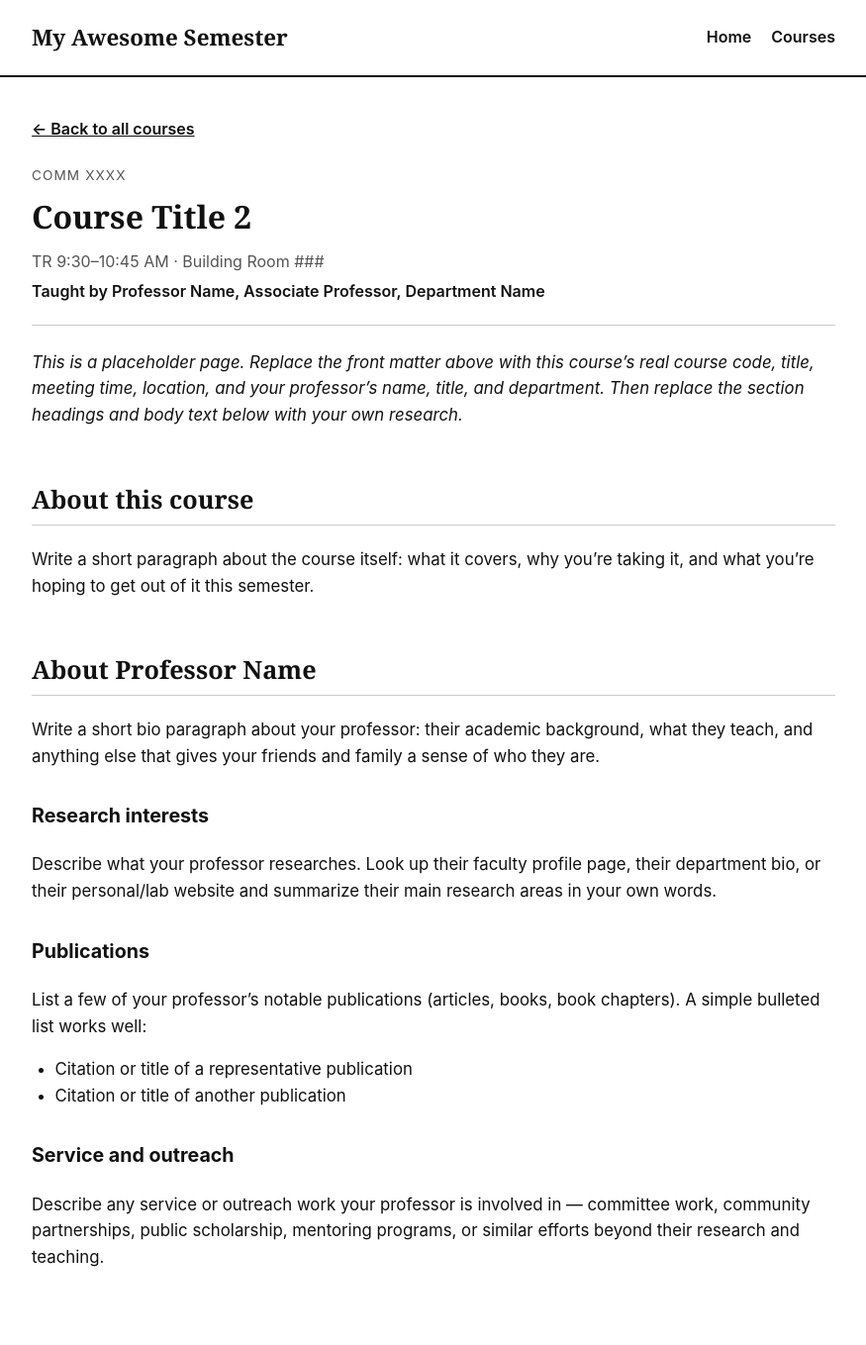
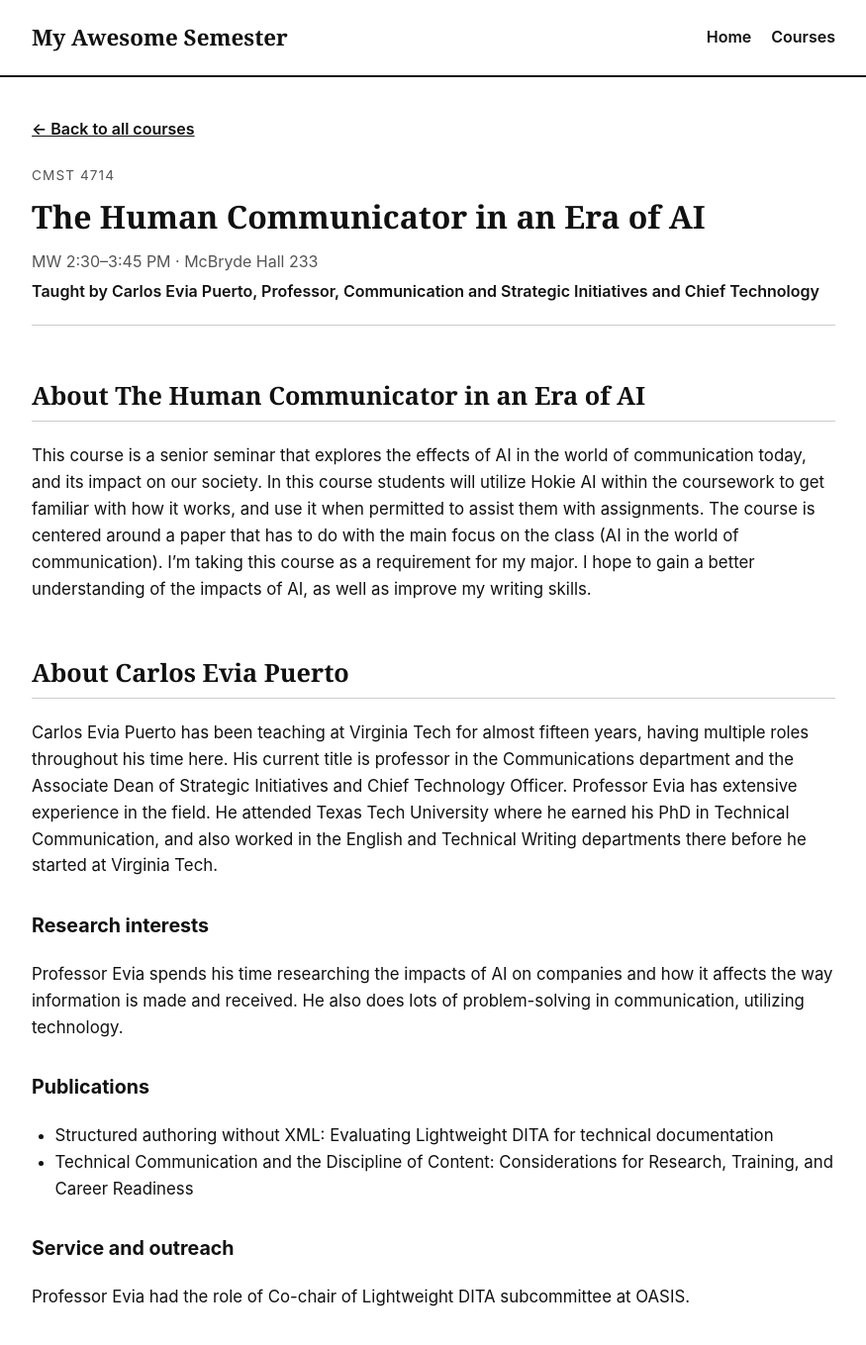
Before and after one commit to abbyfriedman1/myawesomesemester26, a Jekyll site: the page built from _courses/course-02.md, in a window 1280 px wide and 1400 px high. Shown: the top 1359 px of the window at 99% size, without its empty margins (202-1077 px from the left). Built offline with Jekyll 4.4.1, drawn with Linux system fonts in a browser that asks for light colours.

Commit message:
Update course-02.md

```diff
--- a/_courses/course-02.md
+++ b/_courses/course-02.md
@@ -1,46 +1,31 @@
 ---
 course_number: 2
-course_code: "COMM XXXX"
-course_title: "Course Title 2"
-meeting_time: "TR 9:30–10:45 AM"
-location: "Building Room ###"
-instructor_name: "Professor Name"
-instructor_title: "Associate Professor"
-instructor_department: "Department Name"
+course_code: "CMST 4714"
+course_title: "The Human Communicator in an Era of AI"
+meeting_time: "MW 2:30–3:45 PM"
+location: "McBryde Hall 233"
+instructor_name: "Carlos Evia Puerto"
+instructor_title: "Professor"
+instructor_department: "Communication and Strategic Initiatives and Chief Technology"
 ---
 
-_This is a placeholder page. Replace the front matter above with this course's real
-course code, title, meeting time, location, and your professor's name, title, and
-department. Then replace the section headings and body text below with your own
-research._
+## About The Human Communicator in an Era of AI
 
-## About this course
+This course is a senior seminar that explores the effects of AI in the world of communication today, and its impact on our society. In this course students will utilize Hokie AI within the coursework to get familiar with how it works, and use it when permitted to assist them with assignments. The course is centered around a paper that has to do with the main focus on the class (AI in the world of communication). I'm taking this course as a requirement for my major. I hope to gain a better understanding of the impacts of AI, as well as improve my writing skills.
 
-Write a short paragraph about the course itself: what it covers, why you're taking
-it, and what you're hoping to get out of it this semester.
+## About Carlos Evia Puerto
 
-## About Professor Name
-
-Write a short bio paragraph about your professor: their academic background, what
-they teach, and anything else that gives your friends and family a sense of who
-they are.
+Carlos Evia Puerto has been teaching at Virginia Tech for almost fifteen years, having multiple roles throughout his time here. His current title is professor in the Communications department and the Associate Dean of Strategic Initiatives and Chief Technology Officer. Professor Evia has extensive experience in the field. He attended Texas Tech University where he earned his PhD in Technical Communication, and also worked in the English and Technical Writing departments there before he started at Virginia Tech.
 
 ### Research interests
 
-Describe what your professor researches. Look up their faculty profile page, their
-department bio, or their personal/lab website and summarize their main research
-areas in your own words.
+Professor Evia spends his time researching the impacts of AI on companies and how it affects the way information is made and received. He also does lots of problem-solving in communication, utilizing technology.
 
 ### Publications
 
-List a few of your professor's notable publications (articles, books, book
-chapters). A simple bulleted list works well:
-
-- Citation or title of a representative publication
-- Citation or title of another publication
+- Structured authoring without XML: Evaluating Lightweight DITA for technical documentation
+- Technical Communication and the Discipline of Content: Considerations for Research, Training, and Career Readiness
 
 ### Service and outreach
 
-Describe any service or outreach work your professor is involved in — committee
-work, community partnerships, public scholarship, mentoring programs, or similar
-efforts beyond their research and teaching.
+Professor Evia had the role of Co-chair of Lightweight DITA subcommittee at OASIS.
```
